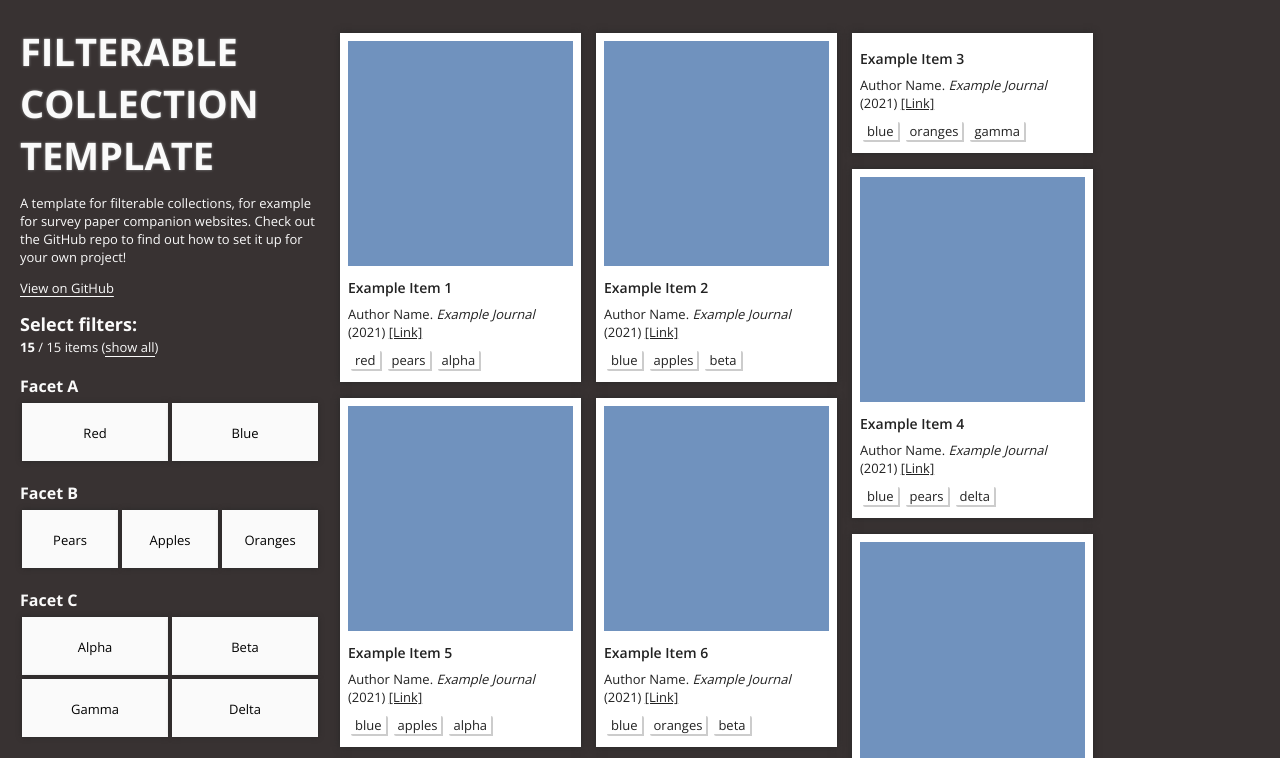
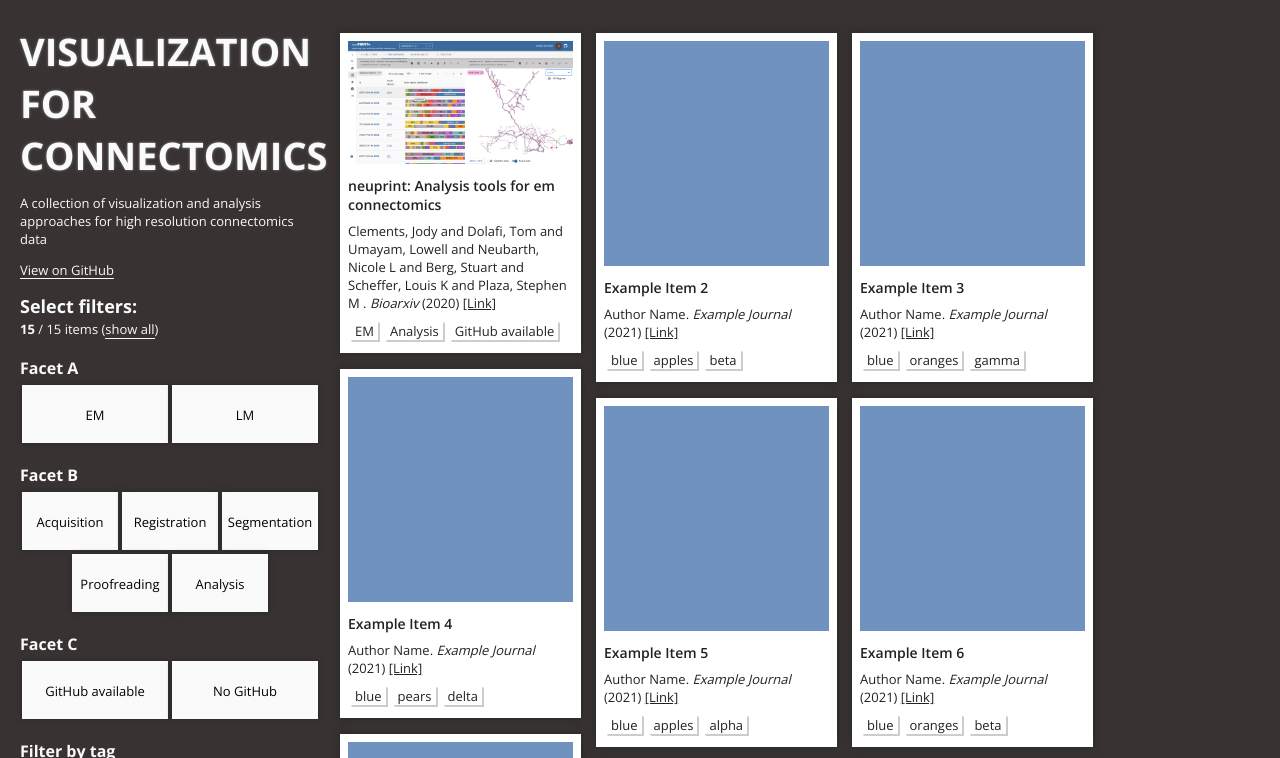
Before and after one commit to jakobtroidl/STAR, a plain HTML site: page index.html in a window 1280 px wide. Shown: the top 758 px of the page. Drawn offline with nearby package versions, Linux system fonts and the light colour scheme.

Commit message:
first commit

```diff
--- a/collection.csv
+++ b/collection.csv
@@ -1,16 +1,17 @@
 Publication Year,Author,Title,Publication Title,URL,image,facet_a,facet_b,facet_c,tag_1,tag_2,tag_3
-2021,Author Name,Example Item 1,Example Journal,https://www.doi.org/,test.png,red,pears,alpha,yes,no,yes
+2020,"Clements, Jody and Dolafi, Tom and Umayam, Lowell and Neubarth, Nicole L and Berg, Stuart and Scheffer, Louis K and Plaza, Stephen M
+",neuprint: Analysis tools for em connectomics,Bioarxiv,https://doi.org/10.1101/2020.01.16.909465,neuprint.png,EM,Analysis,GitHub available,yes,yes,no
 2021,Author Name,Example Item 2,Example Journal,https://www.doi.org/,test.png,blue,apples,beta,yes,yes,no
-2021,Author Name,Example Item 3,Example Journal,https://www.doi.org/,,blue,oranges,gamma,no,no,yes
+2021,Author Name,Example Item 3,Example Journal,https://www.doi.org/,test.png,blue,oranges,gamma,no,no,yes
 2021,Author Name,Example Item 4,Example Journal,https://www.doi.org/,test.png,blue,pears,delta,yes,no,yes
 2021,Author Name,Example Item 5,Example Journal,https://www.doi.org/,test.png,blue,apples,alpha,yes,no,no
 2021,Author Name,Example Item 6,Example Journal,https://www.doi.org/,test.png,blue,oranges,beta,no,yes,yes
 2021,Author Name,Example Item 7,Example Journal,https://www.doi.org/,test.png,red,pears,gamma,yes,no,yes
-2021,Author Name,Example Item 8,Example Journal,https://www.doi.org/,,red,apples,delta,yes,no,no
+2021,Author Name,Example Item 8,Example Journal,https://www.doi.org/,test.png,red,apples,delta,yes,no,no
 2021,Author Name,Example Item 9,Example Journal,https://www.doi.org/,test.png,blue,oranges,alpha,no,no,no
 2021,Author Name,Example Item 10,Example Journal,https://www.doi.org/,test.png,blue,pears,beta,yes,yes,no
 2021,Author Name,Example Item 11,Example Journal,https://www.doi.org/,test.png,blue,apples,gamma,no,no,yes
-2021,Author Name,Example Item 12,Example Journal,https://www.doi.org/,,blue,oranges,delta,yes,no,yes
+2021,Author Name,Example Item 12,Example Journal,https://www.doi.org/,test.png,blue,oranges,delta,yes,no,yes
 2021,Author Name,Example Item 13,Example Journal,https://www.doi.org/,test.png,red,pears,alpha,yes,no,yes
 2021,Author Name,Example Item 14,Example Journal,https://www.doi.org/,test.png,red,apples,beta,no,yes,yes
 2021,Author Name,Example Item 15,Example Journal,https://www.doi.org/,test.png,blue,oranges,gamma,yes,no,yes
--- a/config.js
+++ b/config.js
@@ -5,9 +5,9 @@
 // Note: display labels will be automatically created by capitalising
 // each word and replacing underscores with spaces.
 const taxonomy = {
-	facet_a: ["red", "blue"],
-	facet_b: ["pears", "apples", "oranges"],
-	facet_c: ["alpha", "beta", "gamma", "delta"],
+	facet_a: ["EM", "LM"],
+	facet_b: ["Acquisition", "Registration", "Segmentation", "Proofreading", "Analysis"],
+	facet_c: ["GitHub available", "no GitHub"],
 };
 
 // Uncomment this line and remove the above if you do not want to use a taxonomy
--- a/index.html
+++ b/index.html
@@ -4,7 +4,7 @@
 		<meta charset="utf-8" />
 
 		<!-- add your own title here -->
-		<title>Filterable Collection Template</title>
+		<title>Connectomics</title>
 		<link rel="stylesheet" href="style.css" />
 		<link
 			href="https://fonts.googleapis.com/css?family=Open+Sans:300,400,600,700&display=swap"
@@ -23,19 +23,16 @@
 		<div class="grid-container">
 			<div id="controls">
 				<!-- your own title and description here -->
-				<h1>Filterable Collection Template</h1>
+				<h1>Visualization for Connectomics</h1>
 				<p>
-					A template for filterable collections, for example for
-					survey paper companion websites. Check out the GitHub repo
-					to find out how to set it up for your own project!
+					A collection of visualization and analysis approaches for high resolution connectomics data
 				</p>
 
 				<!-- add any links to your paper and relevant materials here -->
 				<a
 					href="https://github.com/sarah37/filterable-collection"
 					target="_blank"
-					>View on GitHub</a
-				>
+					>View on GitHub</a>
 
 				<!-- modify headers and labels for your collection as needed -->
 				<h2>Select filters:</h2>
```
Also changed, not shown: img/neuprint.png (added), 1 other file.
